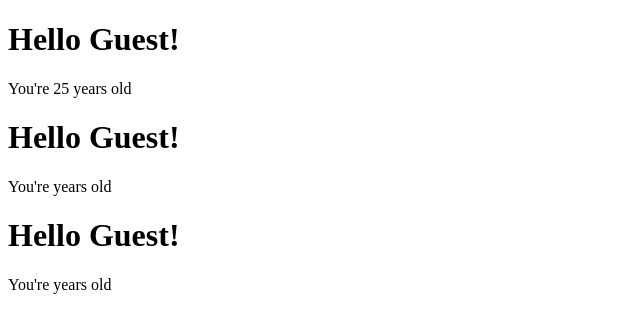
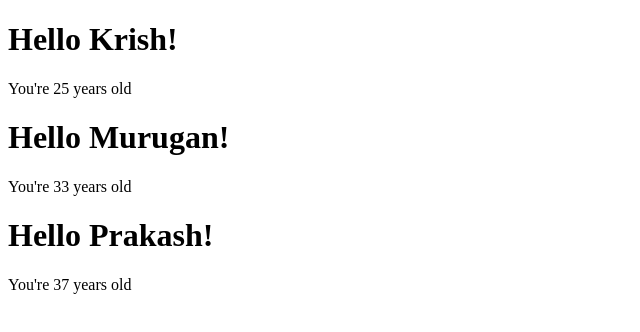
Before and after one commit to githubscientist/re-fsdcwdtb75, a React (Vite) app: page / in a window 1280 px wide. Shown: the top 332 px of the page, without its empty margins (0-640 px from the left). Built offline with nearby package versions, Linux system fonts and the light colour scheme.

Commit message:
passing props from parent to child component

```diff
--- a/src/App.jsx
+++ b/src/App.jsx
@@ -8,13 +8,11 @@ import Header from "./components/Header";
 
 function App() {
 
-  const age = 25;
-
   return (
     <>
-      <Header age={age} />
-      <Header />
-      <Header />
+      <Header age={25} name={'Krish'} />
+      <Header age={33} name={'Murugan'} />
+      <Header age={37} name={'Prakash'} />
     </>
   )
 }
--- a/src/components/Header.jsx
+++ b/src/components/Header.jsx
@@ -1,12 +1,10 @@
 // child component
-function Header(props) {
-
-    console.log(props);
+function Header({age, name}) {
 
   return (
     <>
-      <h1>Hello Guest!</h1>
-      <p>You're {props.age} years old</p>
+        <h1>Hello {name}!</h1>
+        <p>You're {age} years old</p>
     </>
   )
 }
```
Also changed, not shown: 1 other file (tests, documents, lock files or other folders).
